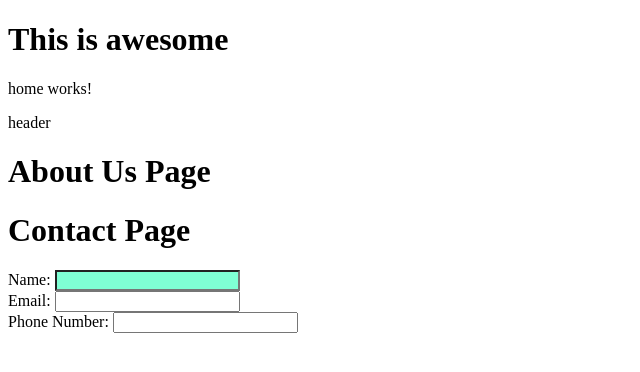
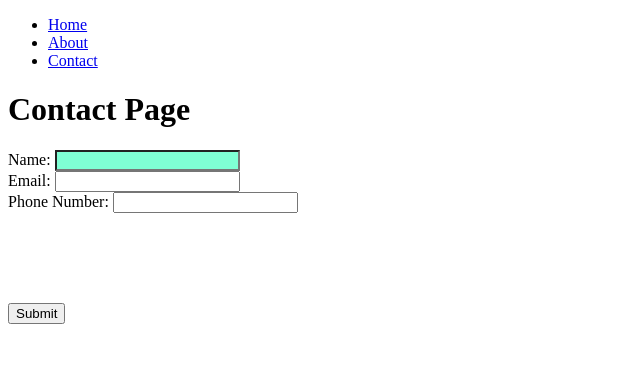
Before and after one commit to drcox23/angular-example, an Angular app: page /contact in a window 1280 px wide. Before the commit this address led to /. Shown: the top 372 px of the page, without its empty margins (0-640 px from the left). Built offline with nearby package versions, Linux system fonts and the light colour scheme.

Commit message:
routing some shtuffff

```diff
--- a/src/app/app-routing.module.ts
+++ b/src/app/app-routing.module.ts
@@ -1,10 +1,19 @@
-import { NgModule } from '@angular/core';
-import { Routes, RouterModule } from '@angular/router';
+import { NgModule } from "@angular/core";
+import { Routes, RouterModule } from "@angular/router";
 
-const routes: Routes = [];
+import { HomeComponent } from './pages/home/home.component';
+import { AboutUsComponent } from './pages/about-us/about-us.component';
+import { ContactComponent } from './pages/contact/contact.component';
+
+const routes: Routes = [
+  { path: "", component: HomeComponent },
+  { path: "contact", component: ContactComponent },
+  { path: "about", component: AboutUsComponent },
+  { path: "**", redirectTo: "", pathMatch: "full" }
+];
 
 @NgModule({
   imports: [RouterModule.forRoot(routes)],
   exports: [RouterModule]
 })
-export class AppRoutingModule { }
+export class AppRoutingModule {}
--- a/src/app/app.component.html
+++ b/src/app/app.component.html
@@ -1,4 +1,5 @@
-<!-- <app-page></app-page> -->
-<home-page></home-page>
+<header></header>
+<!-- <home-page></home-page>
 <about-us-page></about-us-page>
-<contact-page></contact-page>
+<contact-page></contact-page> -->
+<router-outlet></router-outlet>
--- a/src/app/pages/about-us/about-us.component.html
+++ b/src/app/pages/about-us/about-us.component.html
@@ -1,3 +1,4 @@
 <h1>
   {{ title }}
 </h1>
+<!-- <router-link></router-link> -->
--- a/src/app/pages/contact/contact.component.html
+++ b/src/app/pages/contact/contact.component.html
@@ -4,15 +4,24 @@
 
 <form action="">
   <span>Name: </span>
-  <input type="text" name="name" id="name" value="" [(ngModel)]="formData.name">
+  <input type="text" name="name" id="name" value="" [(ngModel)]="formData.name" >
   <br />
   <span>Email: </span>
   <input type="text" name="email" id="email" value="" [(ngModel)]="formData.email">
   <br />
   <span>Phone Number: </span>
-  <input type="text" name="phoneNumber" id="phoneNumber" value="">
+  <input type="text" name="phoneNumber" id="phoneNumber" value="" [(ngModel)]="formData.phoneNumber">
 </form>
 
+<div [class]="formData.name === 'doug' ? 'test' : ''">
 {{ formData.name }}
+</div>
 <br >
 {{ formData.email}}
+<br >
+{{ formData.phoneNumber}}
+<br >
+
+
+<br><br>
+<button (click)="submit()">Submit</button>
--- a/src/app/pages/contact/contact.component.scss
+++ b/src/app/pages/contact/contact.component.scss
@@ -1,3 +1,7 @@
 #name {
   background-color: aquamarine
 }
+
+.test {
+  color: red;
+}
--- a/src/app/pages/contact/contact.component.ts
+++ b/src/app/pages/contact/contact.component.ts
@@ -10,15 +10,24 @@ export class ContactComponent {
   title: string = "Contact Page"
   formData: {
     name: string,
-    email: string
+    email: string,
+    phoneNumber: string,
+    class: string
   } = {
     name: '',
-    email: ''
+    email: '',
+    phoneNumber: '',
+    class: ''
   };
 
 
   constructor() {
 
+
+  }
+
+  submit(){
+    console.log("we submit up in here", this.formData)
   }
 
 }
--- /dev/null
+++ b/src/app/shared/header/header.component.html
@@ -0,0 +1,13 @@
+<ul>
+  <li>
+    <a routerLink="/">Home</a>
+  </li>
+
+  <li>
+    <a routerLink="/about">About</a>
+  </li>
+
+  <li>
+    <a routerLink="/contact">Contact</a>
+  </li>
+</ul>
--- /dev/null
+++ b/src/app/shared/header/header.component.ts
@@ -0,0 +1,14 @@
+import { Component } from '@angular/core';
+
+@Component({
+  selector: 'header',
+  templateUrl: './header.component.html',
+  styleUrls: ['./header.component.scss']
+})
+export class HeaderComponent {
+  title: string = "Header"
+
+  constructor() {
+
+  }
+}
```
Also changed, not shown: src/app/app.module.ts (+6 -2 lines), src/app/shared/header/header.component.scss (added).
